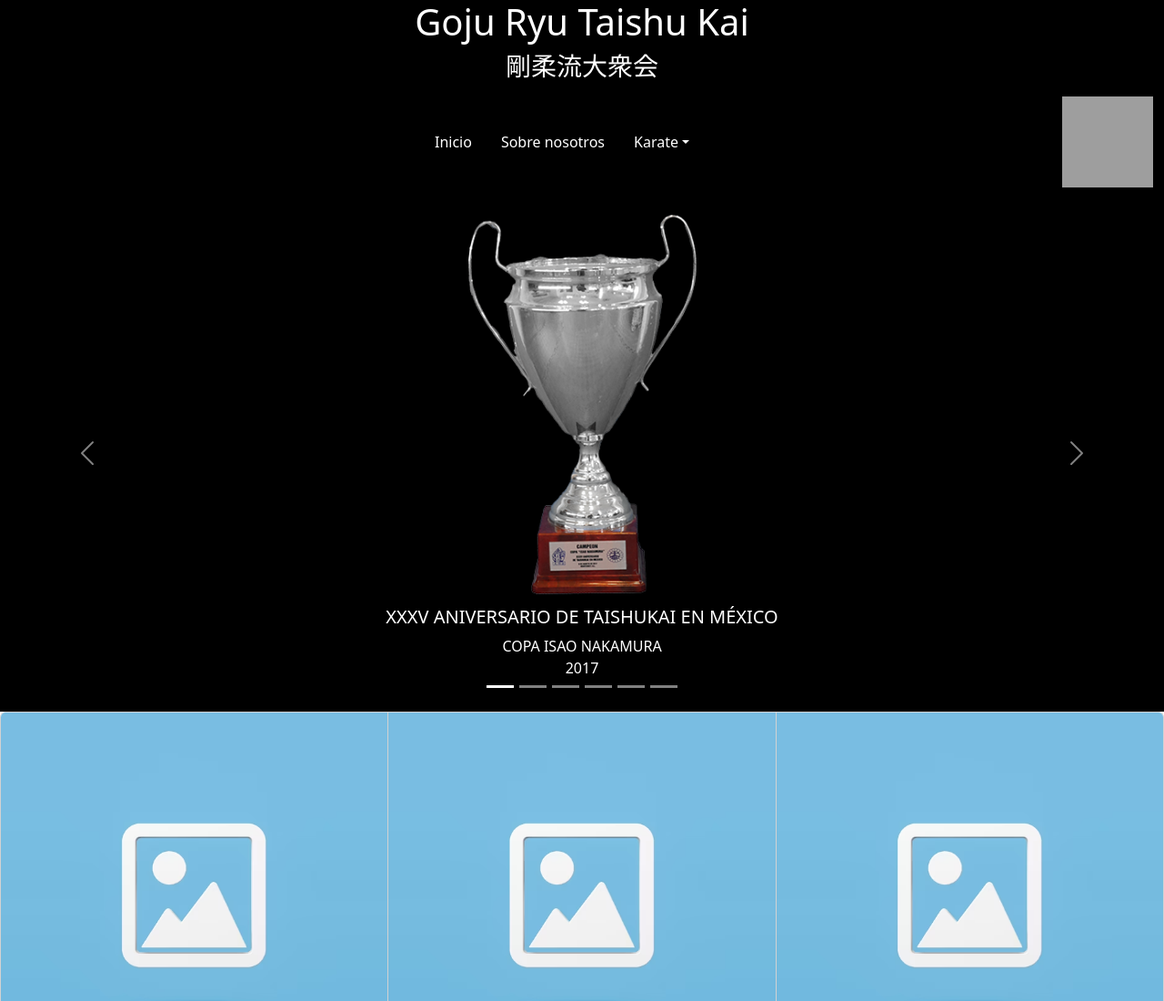
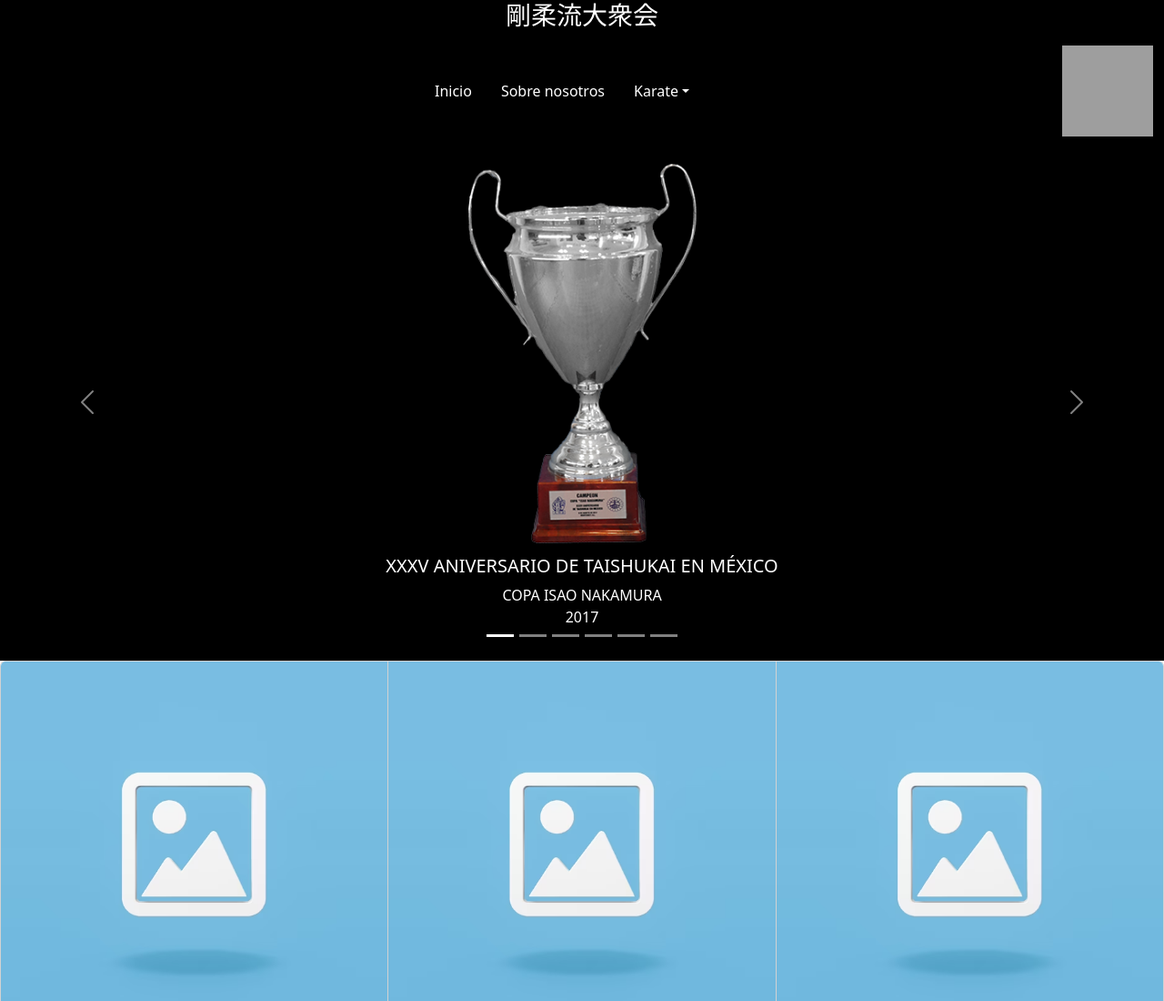
Before and after one commit to NLayton13/CursoGit-EdTeam, a plain HTML site: page Index.html in a window 1280 px wide. Shown: the top 1100 px of the page at 91% size. Drawn offline with nearby package versions, Linux system fonts and the light colour scheme; grey boxes are pictures that could not be loaded.

```diff
--- a/Index.html
+++ b/Index.html
@@ -1,14 +1,14 @@
 <!DOCTYPE html>
 <htmlS>
 <head>
-    <title>剛柔流大衆会</title>
+    <!-- <title>剛柔流大衆会</title> -->
     <link href="https://cdn.jsdelivr.net/npm/bootstrap@5.3.2/dist/css/bootstrap.min.css" rel="stylesheet" integrity="sha384-T3c6CoIi6uLrA9TneNEoa7RxnatzjcDSCmG1MXxSR1GAsXEV/Dwwykc2MPK8M2HN" crossorigin="anonymous">
 
     <link rel="stylesheet" href="css/style.css">
 </head>
 <body>
     <div class="containers-logo nav">
-      <h1> Goju Ryu Taishu Kai</h1>
+      <!-- <h1> Goju Ryu Taishu Kai</h1>  -->
 
     </div>
     <!-- <img id="img-logo" src="img/logo 3-black.svg" alt="Logo" > -->
```
Also changed, not shown: css/style.css (+1 -10 lines).
